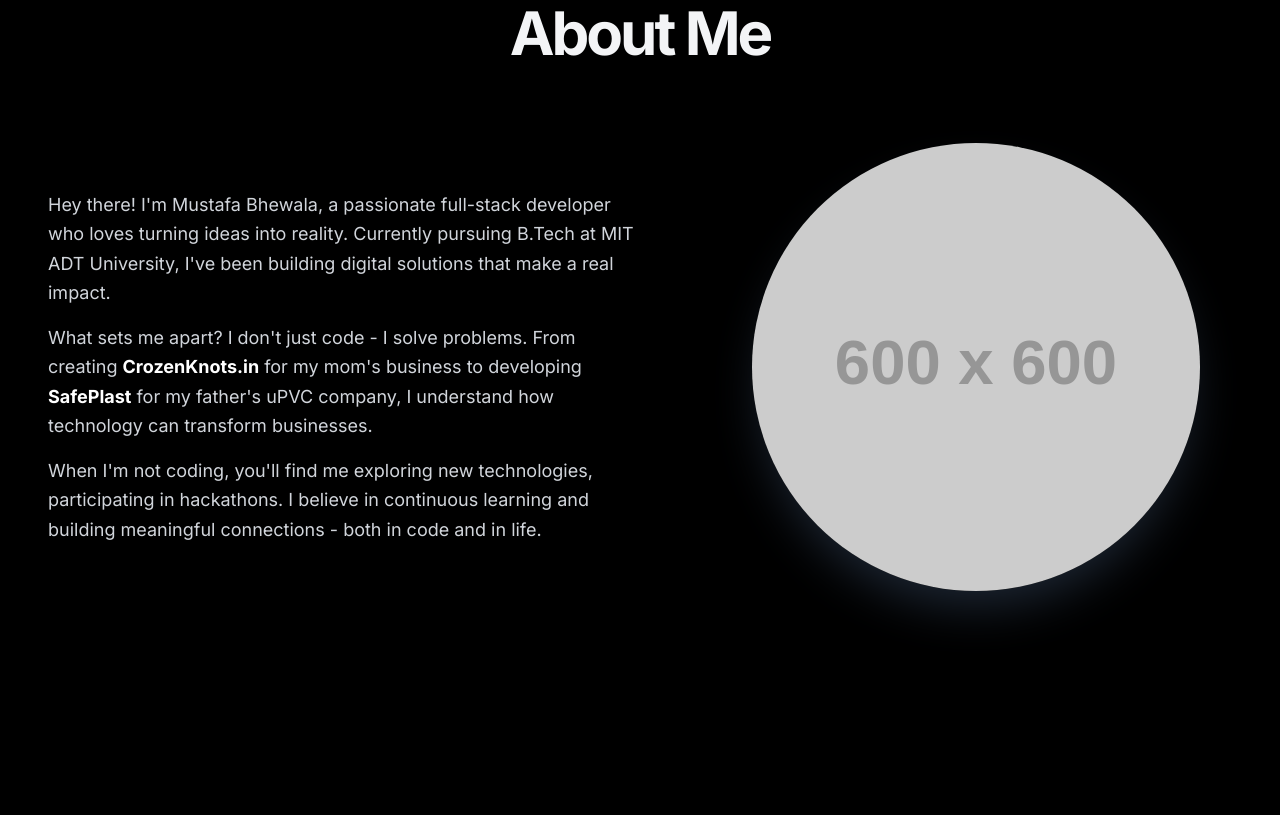
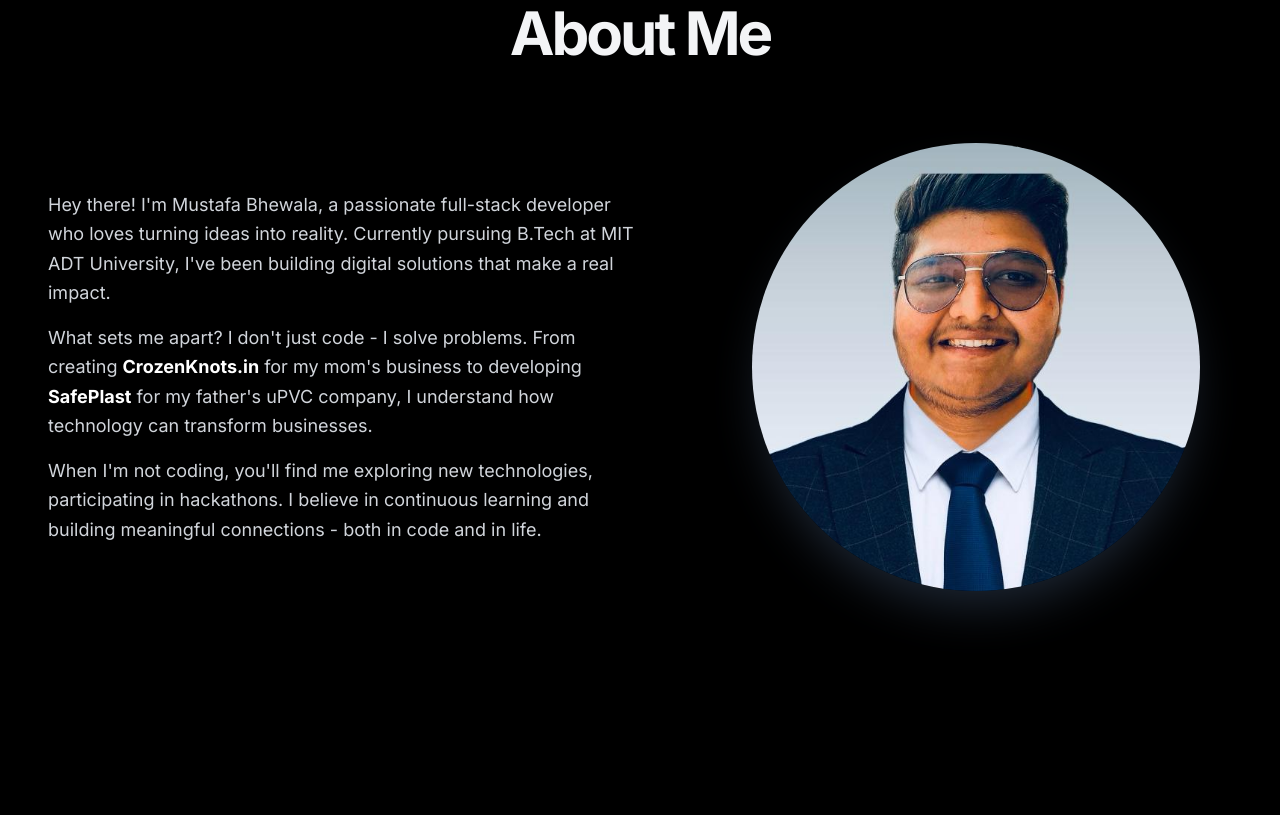
Before and after one commit to MustafaBhewala/mustafa-bhewala-portfolio, a plain HTML site: page index.html in a window 1280 px wide. Shown: the part 925-1740 px from the top of the page. Drawn offline with nearby package versions, Linux system fonts and the light colour scheme; placeholder pictures from the web are drawn by us.

Commit message:
Added profile photo

```diff
--- a/index.html
+++ b/index.html
@@ -133,7 +133,7 @@
                 </div>
                 <div class="md:w-1/2 about-image-container relative w-full max-w-md mx-auto">
                     <div class="aspect-square rounded-full overflow-hidden shadow-2xl shadow-gray-800">
-                        <img src="https://placehold.co/600x600/1a1a1a/ffffff?text=MB" alt="Mustafa Bhewala Portrait" class="w-full h-full object-cover">
+                        <img src="./images/profile-photo.jpg" alt="Mustafa Bhewala Portrait" class="w-full h-full object-cover">
                     </div>
                 </div>
             </div>
```
Also changed, not shown: images/portfolio-screenshot.png (added).
